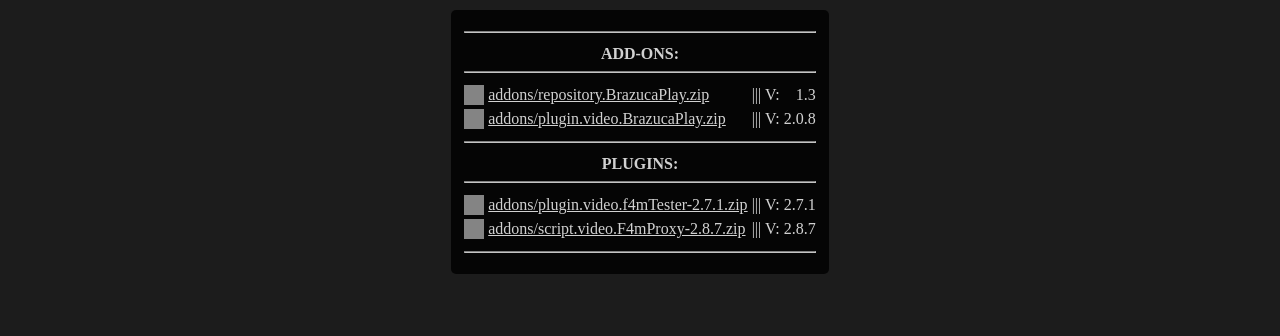
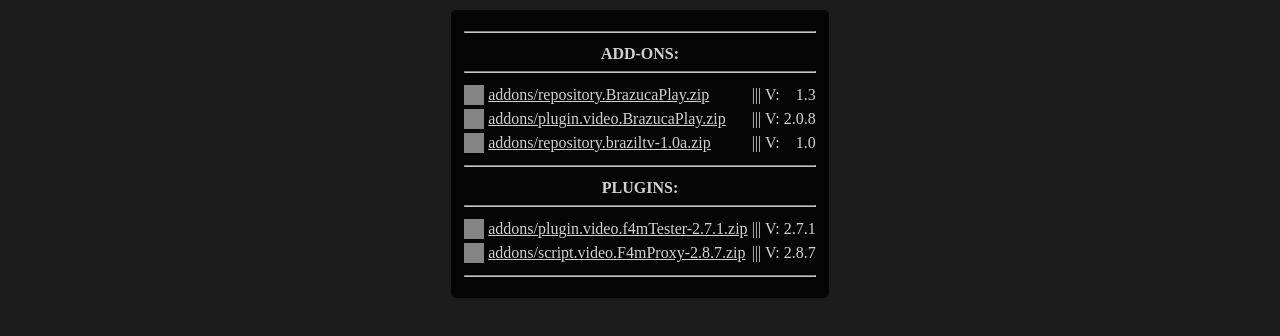
Before and after one commit to darkbebs/kodiplugin, a plain HTML site: page index.html in a window 1280 px wide. Shown: the part 76-412 px from the top of the page. Drawn offline with Linux system fonts and the light colour scheme; grey boxes are pictures that could not be loaded.

Commit message:
Update index.html

```diff
--- a/index.html
+++ b/index.html
@@ -39,6 +39,7 @@
 <tr><th colspan="5">ADD-ONS:<hr></th></tr>
 <tr><td valign="top"><img src="http://temporada.peraltas.com.br/wp-content/plugins/download-manager/assets/file-type-icons/download2.png" height="20px" width="20px" alt="[   ]"></td><td><a href="addons/repository.BrazucaPlay.zip">addons/repository.BrazucaPlay.zip</a></td><td align="right"> ||| V:</td><td align="right">1.3</td></td></tr>
 <tr><td valign="top"><img src="http://temporada.peraltas.com.br/wp-content/plugins/download-manager/assets/file-type-icons/download2.png" height="20px" width="20px" alt="[   ]"></td><td><a href="addons/plugin.video.BrazucaPlay.zip">addons/plugin.video.BrazucaPlay.zip</a></td><td align="right"> ||| V:</td><td align="right">2.0.8</td></td></tr>
+<tr><td valign="top"><img src="http://temporada.peraltas.com.br/wp-content/plugins/download-manager/assets/file-type-icons/download2.png" height="20px" width="20px" alt="[   ]"></td><td><a href="https://braziltv.yolasite.com/resources/repo/repository.braziltv/repository.braziltv-1.0a.zip">addons/repository.braziltv-1.0a.zip</a></td><td align="right"> ||| V:</td><td align="right">1.0</td></td></tr>
 <tr><th colspan="5"><hr></th></tr>
 <tr><th colspan="5">PLUGINS:<hr></th></tr>
 <tr><td valign="top"><img src="http://temporada.peraltas.com.br/wp-content/plugins/download-manager/assets/file-type-icons/download2.png" height="20px" width="20px" alt="[   ]"></td><td><a href="addons/plugin.video.f4mTester-2.7.1.zip">addons/plugin.video.f4mTester-2.7.1.zip</a></td><td align="right"> ||| V:</td><td align="right">2.7.1</td></td></tr>
```
